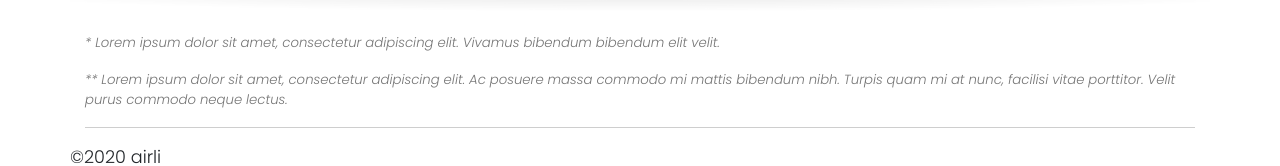
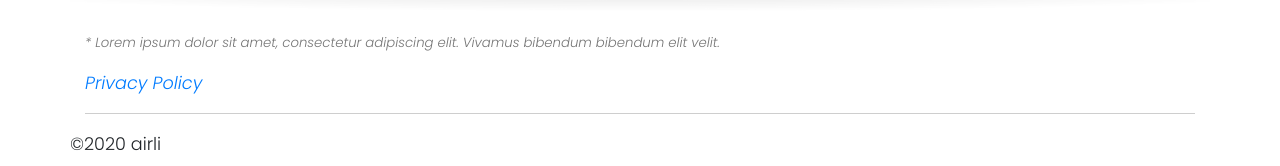
Before and after one commit to 7tena/Airli-Website, a React (Create React App) app: page / in a window 1280 px wide. Shown: the part 3165-3331 px from the top of the page. Built offline with nearby package versions, Linux system fonts and the light colour scheme.

Commit message:
Privacy Policy

```diff
--- a/src/components/footer.js
+++ b/src/components/footer.js
@@ -1,4 +1,5 @@
 import React from "react";
+import privacy from '../graphics/privacy-policy-Airli.pdf';
 
 export default function Footer() {
     return (
@@ -9,10 +10,7 @@ export default function Footer() {
                     Vivamus bibendum bibendum elit velit.
                 </p>
                 <p id='footnote'>
-                    ** Lorem ipsum dolor sit amet, consectetur adipiscing elit.
-                    Ac posuere massa commodo mi mattis bibendum nibh. Turpis
-                    quam mi at nunc, facilisi vitae porttitor. Velit purus
-                    commodo neque lectus.
+                    <a href={privacy} target="blank">Privacy Policy</a>
                 </p>
                 <hr />
                 <div class='row foot'>&copy;2020 airli</div>
```
Also changed, not shown: 1 other file (tests, documents, lock files or other folders).
